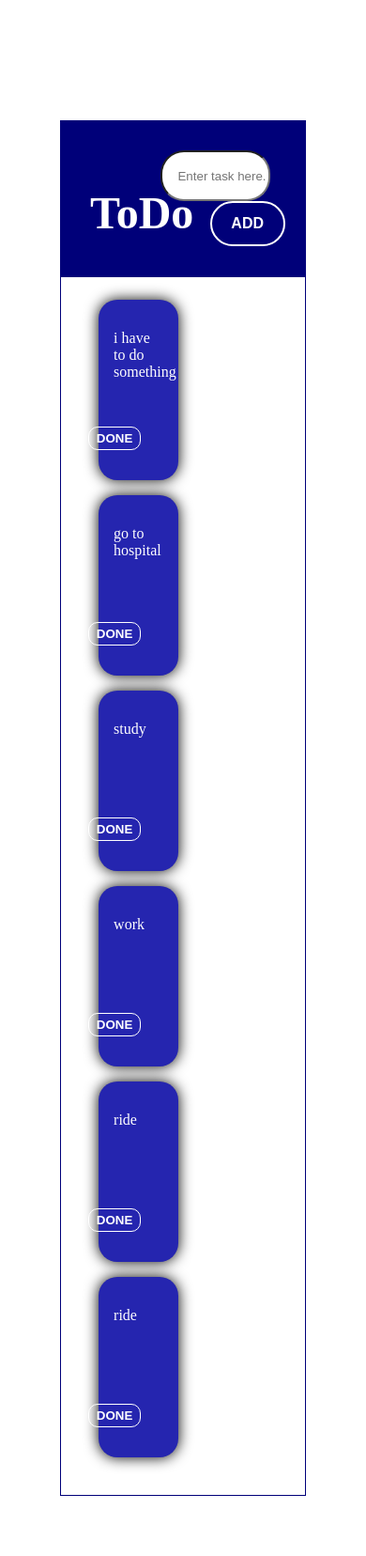
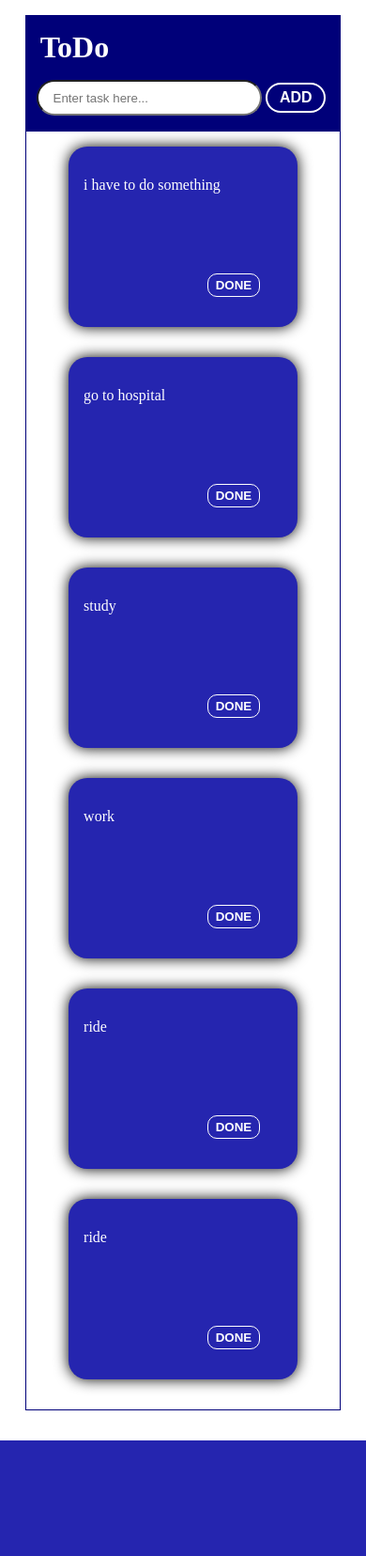
Before and after one commit to paulvarkey758/todo-heroku, a Django app: page / in a window 390 px wide. Shown: the whole page at 94% size. After the commit the page ends 1533 px from the top, so only its background shows below. Run offline with Django 4.2, Linux system fonts and the light colour scheme; data comes from the database, SQL or seed files in the repository.

Commit message:
responsive design

```diff
--- a/static/main.css
+++ b/static/main.css
@@ -86,3 +86,65 @@
     bottom: 2rem;
     right: 2rem;
 }
+
+/*====================================mobile devices===================================*/
+@media screen and (max-width:576px){
+    .container {
+        width: 90%;
+        margin: 1rem auto 2rem;
+    }
+    .header{
+        padding-top: 1rem;
+        padding-bottom: 1rem;
+    }
+    .logo-wrapper{
+        width: 20%;
+    }
+    #logo{
+        font-size: 2rem;
+        margin-left: 1rem;
+    }
+    .form-container{
+        width: 100%;
+        display: block;
+        margin-top: 1rem;
+    }
+    .form-container form input {
+        width: 65%;
+        height: 2rem;
+        margin-right: 0rem;
+    }
+    .form-container form button{
+        height: 2rem;
+        width: 4rem;
+        margin-right: 1rem;
+    }
+    .card-container {
+        margin: 1rem;
+    }
+    .card{
+        width: 70%;
+        display: block;
+        margin: auto auto 2rem;
+    }
+}
+/*======================small======================*/
+@media screen and (min-width:576px) and (max-width:992px){
+    .container {
+        width: 85%;
+        margin: 3rem auto 3rem;
+    }
+    .form-container{
+        width: 68%;
+    }
+    .card{
+        width: 35%;
+    }
+}
+@media screen and (min-width:992px) and (max-width:1200px){
+    .card{
+        width: 23%;
+        margin-right: 0.5rem;
+        margin-left: 0.5rem;
+    }
+}
```
